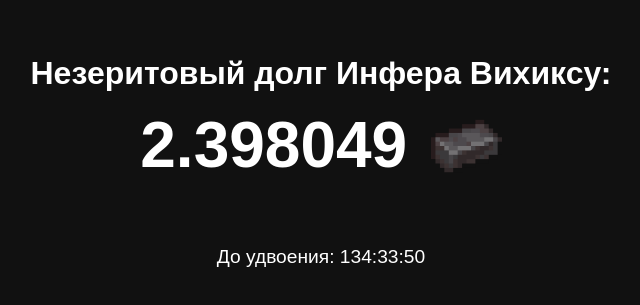
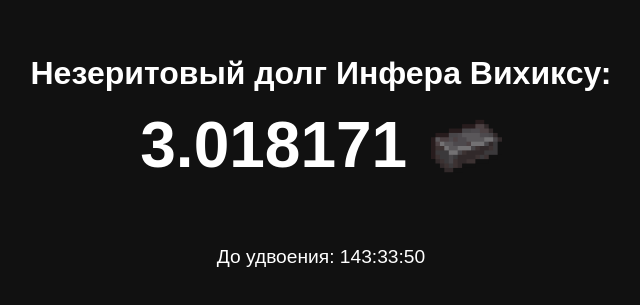
Before and after one commit to Psychoz42/InferMustWihixTest, a plain HTML site: page index.html in a window 1280 px wide. Shown: the part 249-554 px from the top of the page, without its empty margins (319-959 px from the left). Drawn offline with Linux system fonts and the light colour scheme.

Commit message:
Update index.html

```diff
--- a/index.html
+++ b/index.html
@@ -40,22 +40,20 @@
   <div class="timer" id="timer">До удвоения: ...</div>
 
   <script>
-    const startTime = new Date("2025-07-26T00:00:00Z");
+  const startTime = new Date("2025-07-26T09:00:00Z");
   const startValue = 2;
-    const doublingIntervalMs = 7 * 24 * 60 * 60 * 1000;
+  const dayMs = 24 * 60 * 60 * 1000;
+  const weekMs = 7 * dayMs;
 
   function getCurrentValue() {
     const now = new Date();
     const elapsedMs = now - startTime;
 
-      const totalWeeks = Math.floor(elapsedMs / doublingIntervalMs);
-      const timeSinceLastDoubling = elapsedMs % doublingIntervalMs;
+    const fullWeeks = Math.floor(elapsedMs / weekMs);
 
-      const baseValue = startValue * Math.pow(2, totalWeeks);
-      const nextValue = baseValue * 2;
+    const dailyIncrease = elapsedMs / dayMs;
 
-      const progress = timeSinceLastDoubling / doublingIntervalMs;
-      const currentValue = baseValue + (nextValue - baseValue) * progress;
+    const currentValue = (startValue + dailyIncrease) * Math.pow(2, fullWeeks);
 
     return currentValue;
   }
@@ -63,7 +61,7 @@
   function getTimeUntilNextDoubling() {
     const now = new Date();
     const elapsedMs = now - startTime;
-      const timeToNext = doublingIntervalMs - (elapsedMs % doublingIntervalMs);
+    const timeToNext = weekMs - (elapsedMs % weekMs);
     return timeToNext;
   }
 
```
Lines whose indentation alone changed are shown as unchanged.
